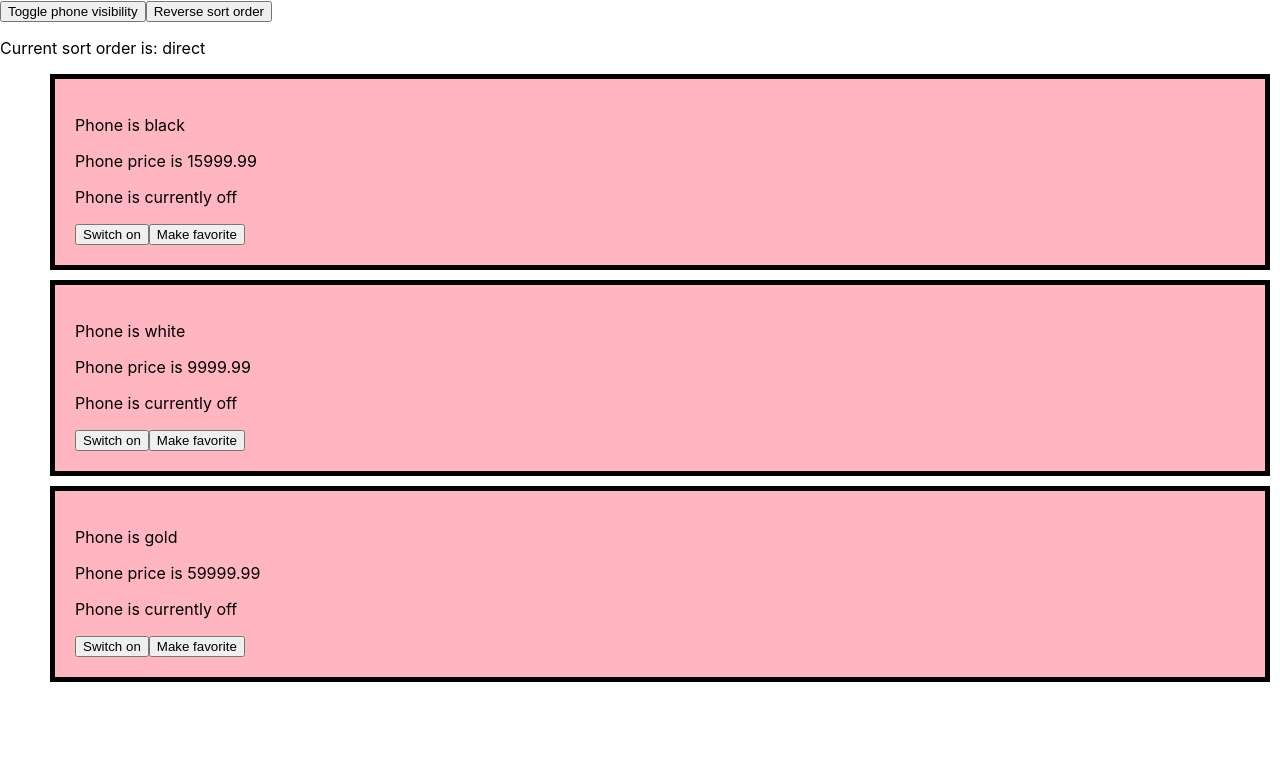
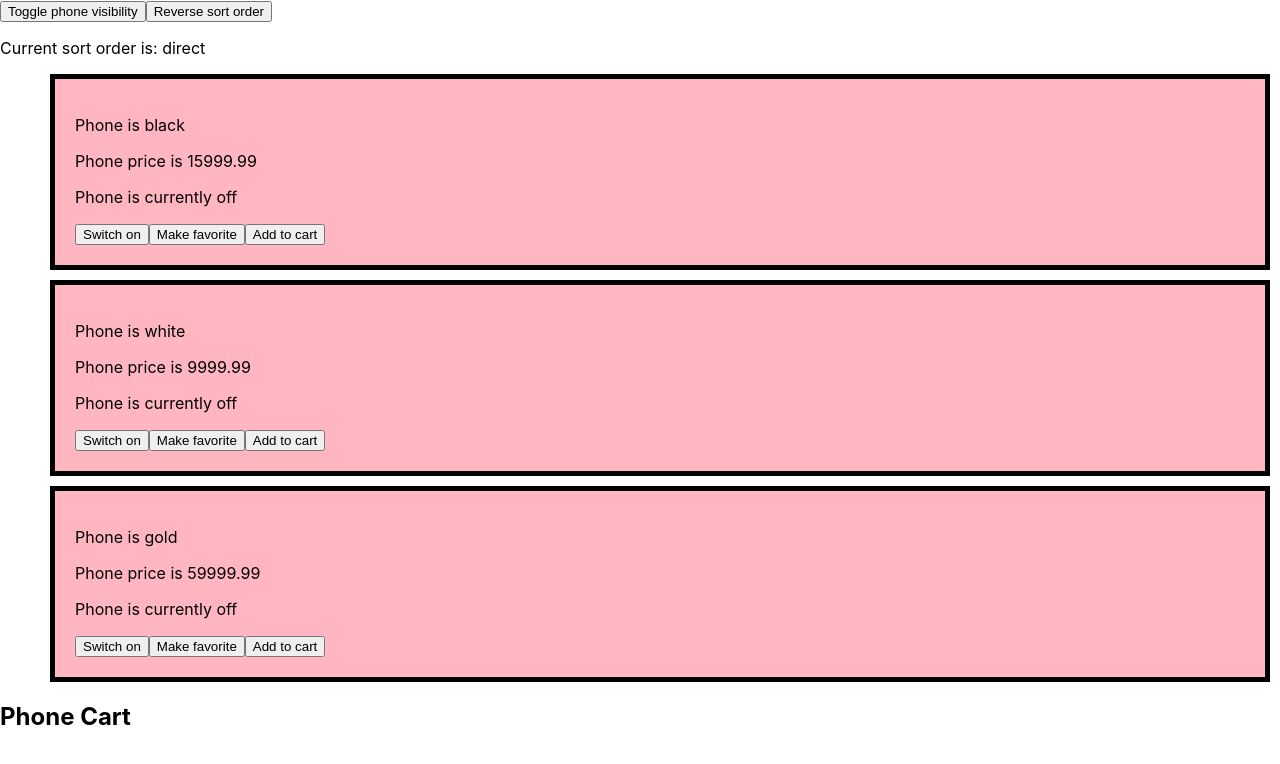
Before and after one commit to fc-fullstack-courses/pfe-2023-1-react-lessons, a React (Create React App) app: page / in a window 1280 px wide. Shown: the top 764 px of the page. Built offline with nearby package versions, Linux system fonts and the light colour scheme.

Commit message:
Add Child - Child interaction

```diff
--- a/src/components/Phone/index.jsx
+++ b/src/components/Phone/index.jsx
@@ -42,7 +42,11 @@ class Phone extends React.Component {
   };
 
   render() {
-    const { phone: {color, price, isFavorite, id}, toggleFavorite } = this.props;
+    const {
+      phone: { color, price, isFavorite, id },
+      toggleFavorite,
+      addToCart,
+    } = this.props;
     const { isOn } = this.state;
 
     const phoneStatus = isOn ? <PhoneOnText /> : <PhoneOffText />;
@@ -61,7 +65,14 @@ class Phone extends React.Component {
         {/* <button onClick={isOn ? this.handleToggleOff : this.handleToggleOn}>
           Switch {isOn ? 'off' : 'on'} v2
         </button> */}
-        <button onClick={() => {toggleFavorite(id)}}>{isFavorite ? 'Remove from' : 'Make'} favorite</button>
+        <button
+          onClick={() => {
+            toggleFavorite(id);
+          }}
+        >
+          {isFavorite ? 'Remove from' : 'Make'} favorite
+        </button>
+        <button onClick={() => addToCart(id)}>Add to cart</button>
       </div>
     );
   }
--- /dev/null
+++ b/src/components/PhoneCart/index.jsx
@@ -0,0 +1,21 @@
+function PhoneCart(props) {
+  const { cart } = props;
+
+  const cartElems = cart.map((phone) => (
+    <li key={phone.id}>
+      <article>
+        <h3>{phone.color}</h3>
+        <p>Total price: {phone.price * phone.quantity} UAH</p>
+      </article>
+    </li>
+  ));
+
+  return (
+    <section>
+      <h2>Phone Cart</h2>
+      <ul>{cartElems}</ul>
+    </section>
+  );
+}
+
+export default PhoneCart;
--- a/src/components/PhoneList/index.jsx
+++ b/src/components/PhoneList/index.jsx
@@ -1,5 +1,6 @@
 import React from 'react';
 import Phone from '../Phone';
+import PhoneCart from '../PhoneCart';
 
 class PhoneList extends React.Component {
   constructor(props) {
@@ -27,6 +28,7 @@ class PhoneList extends React.Component {
           isFavorite: false,
         },
       ],
+      cart: [],
     };
   }
 
@@ -63,25 +65,46 @@ class PhoneList extends React.Component {
     // 1. знайти телефон
     //  через id
     // 2. змінити дані у потрідному телефоні
-    const newPhones = phones.map(phone => {
+    const newPhones = phones.map((phone) => {
       if (id !== phone.id) {
         return phone;
       }
 
       return {
         ...phone,
-        isFavorite: !phone.isFavorite
-      }
+        isFavorite: !phone.isFavorite,
+      };
     });
 
     // 3. оновити стан
     this.setState({
-      phones: newPhones
+      phones: newPhones,
+    });
+  };
+
+  addToCart = (id) => {
+    const { phones, cart } = this.state;
+    const phoneToAdd = phones.find((phone) => id === phone.id);
+
+    const cartIndex = cart.findIndex((phone) => id === phone.id);
+
+    let newCart;
+
+    if(cartIndex === -1) {
+      newCart = [...cart, {...phoneToAdd, quantity: 1}];
+    } else {
+      newCart = [...cart];
+      newCart[cartIndex].quantity++;
+    }
+
+
+    this.setState({
+      cart: newCart
     });
   };
 
   render() {
-    const { phones, isDirectSortOrder } = this.state;
+    const { phones, isDirectSortOrder, cart } = this.state;
 
     // const elems = (
     //   <>
@@ -100,13 +123,14 @@ class PhoneList extends React.Component {
         key={phone.id}
         phone={phone}
         toggleFavorite={this.toggleFavorite}
+        addToCart={this.addToCart}
       />
     ));
 
     // тут вже можна такий самий набір ключів як і у phonesComponents
-    const phonesComponents2 = phones.map((phone) => (
-      <Phone key={phone.id} color={phone.color} price={phone.price} />
-    ));
+    // const phonesComponents2 = phones.map((phone) => (
+    //   <Phone key={phone.id} color={phone.color} price={phone.price} />
+    // ));
 
     return (
       <>
@@ -115,6 +139,7 @@ class PhoneList extends React.Component {
           Current sort order is: {isDirectSortOrder ? 'direct' : 'reversed'}
         </p>
         <ul>{phonesComponents}</ul>
+        <PhoneCart cart={cart} />
       </>
     );
   }
```
